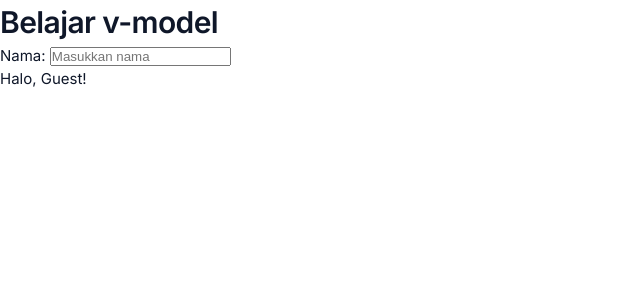
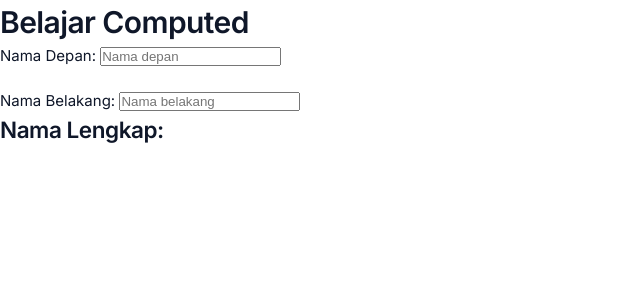
Before and after one commit to FaletehanAlF/belajar-vue, a Vue app: page / in a window 1280 px wide. Shown: the top 300 px of the page, without its empty margins (0-640 px from the left). Built offline with nearby package versions, Linux system fonts and the light colour scheme.

Commit message:
feat: learn computed properties

```diff
--- a/src/App.vue
+++ b/src/App.vue
@@ -1,26 +1,48 @@
 <script setup lang="ts">
-import { ref } from 'vue'
+import { ref, computed } from 'vue'
 
-const name = ref('')
+const firstName = ref('')
+const lastName = ref('')
+
+const fullName = computed(() => {
+  return `${firstName.value} ${lastName.value}`.trim()
+})
 </script>
 
 <template>
   <div>
-    <h1>Belajar v-model</h1>
+    <h1>Belajar Computed</h1>
 
-    <label for="name">
-      Nama:
-    </label>
+    <div>
+      <label for="firstName">
+        Nama Depan:
+      </label>
 
-    <input
-      id="name"
-      v-model="name"
-      type="text"
-      placeholder="Masukkan nama"
-    >
+      <input
+        id="firstName"
+        v-model="firstName"
+        type="text"
+        placeholder="Nama depan"
+      >
+    </div>
 
-    <p>
-      Halo, {{ name || 'Guest' }}!
-    </p>
+    <br>
+
+    <div>
+      <label for="lastName">
+        Nama Belakang:
+      </label>
+
+      <input
+        id="lastName"
+        v-model="lastName"
+        type="text"
+        placeholder="Nama belakang"
+      >
+    </div>
+
+    <h2>
+      Nama Lengkap: {{ fullName }}
+    </h2>
   </div>
 </template>
```
